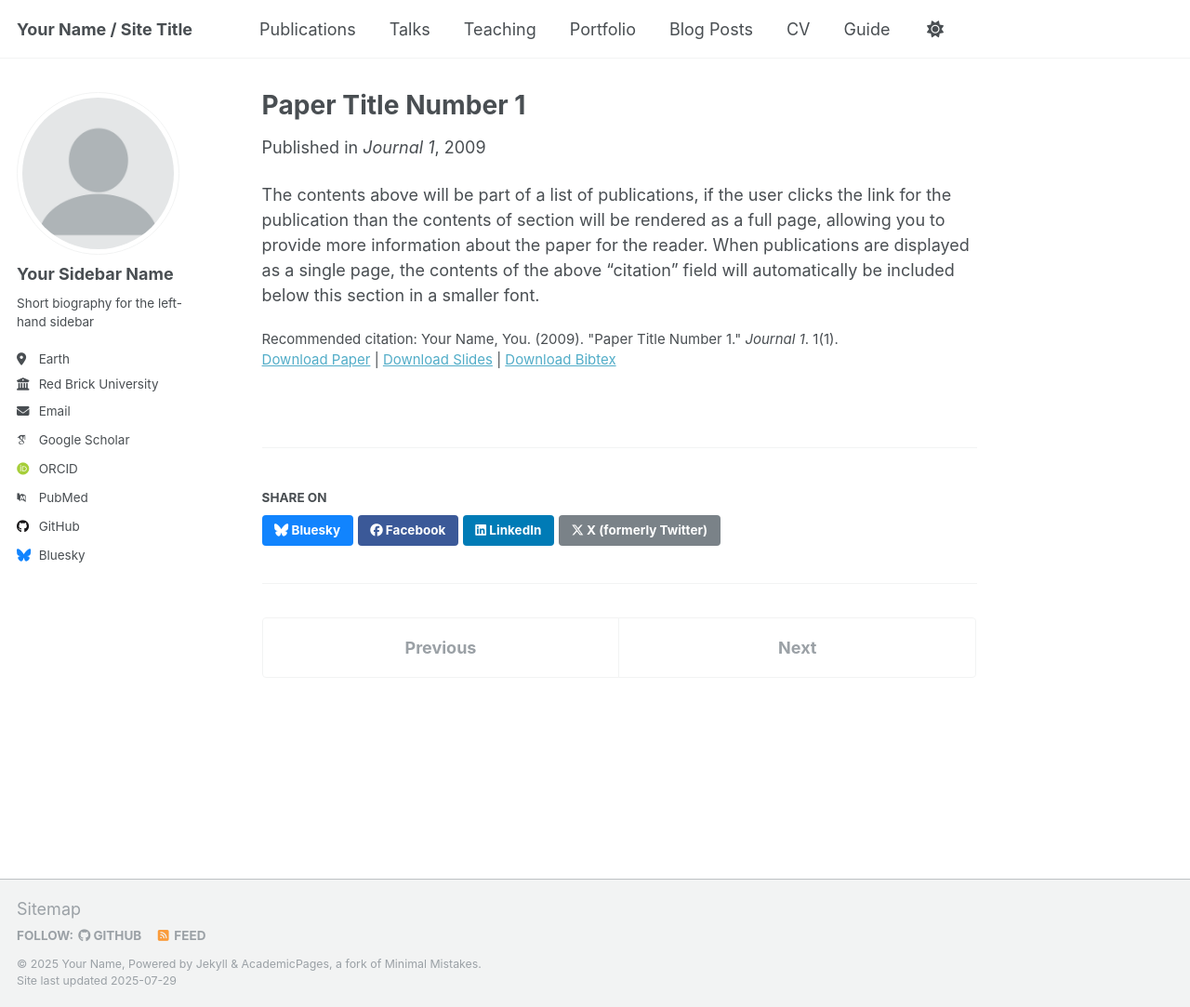
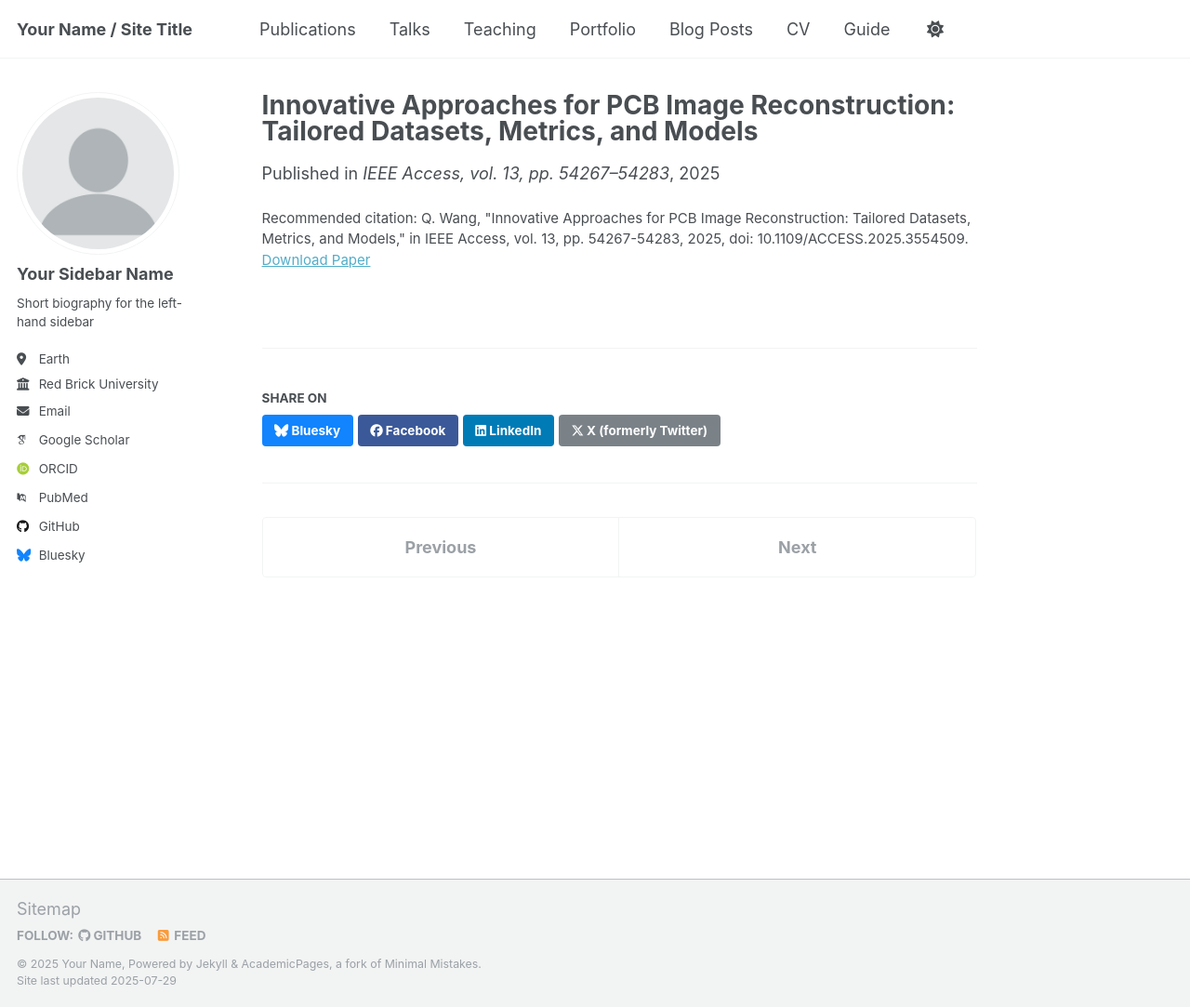
Before and after one commit to Wangq180/Qianyue-Wang.github.io, a Jekyll site: the page built from _publications/2009-10-01-paper-title-number-1.md, in a window 1280 px wide and 1083 px high. Shown: the whole window at 93% size. Built offline with Jekyll 4.4.1, drawn with Linux system fonts in a browser that asks for light colours; some web fonts are replaced; a script that is not in the unit is left out.

Commit message:
Update 2009-10-01-paper-title-number-1.md

```diff
--- a/_publications/2009-10-01-paper-title-number-1.md
+++ b/_publications/2009-10-01-paper-title-number-1.md
@@ -1,14 +1,12 @@
 ---
-title: "Paper Title Number 1"
+title: "Innovative Approaches for PCB Image Reconstruction: Tailored Datasets, Metrics, and Models"
 collection: publications
-category: manuscripts
-permalink: /publication/2009-10-01-paper-title-number-1
-excerpt: 'This paper is about the number 1. The number 2 is left for future work.'
-date: 2009-10-01
-venue: 'Journal 1'
-slidesurl: 'http://academicpages.github.io/files/slides1.pdf'
-paperurl: 'http://academicpages.github.io/files/paper1.pdf'
-bibtexurl: 'http://academicpages.github.io/files/bibtex1.bib'
-citation: 'Your Name, You. (2009). &quot;Paper Title Number 1.&quot; <i>Journal 1</i>. 1(1).'
+permalink: /publication/pcb-reconstruction/
+excerpt: "A data-centric benchmark and evaluation strategy for robust PCB image reconstruction under contamination, damage, and layout complexity."
+date: 2025-07-01
+venue: "IEEE Access, vol. 13, pp. 54267–54283"
+paperurl: "https://doi.org/10.1109/ACCESS.2025.3554509"
+citation: 'Q. Wang, "Innovative Approaches for PCB Image Reconstruction: Tailored Datasets, Metrics, and Models," in IEEE Access, vol. 13, pp. 54267-54283, 2025, doi: 10.1109/ACCESS.2025.3554509.'
+keywords: [Image reconstruction, Printed circuits, Benchmark testing, Layout, Robustness, Image restoration, Contamination, Reconstruction algorithms, Pollution measurement, Integrated circuit modeling, PCB]
+author: Qianyue Wang
 ---
-The contents above will be part of a list of publications, if the user clicks the link for the publication than the contents of section will be rendered as a full page, allowing you to provide more information about the paper for the reader. When publications are displayed as a single page, the contents of the above "citation" field will automatically be included below this section in a smaller font.
```
